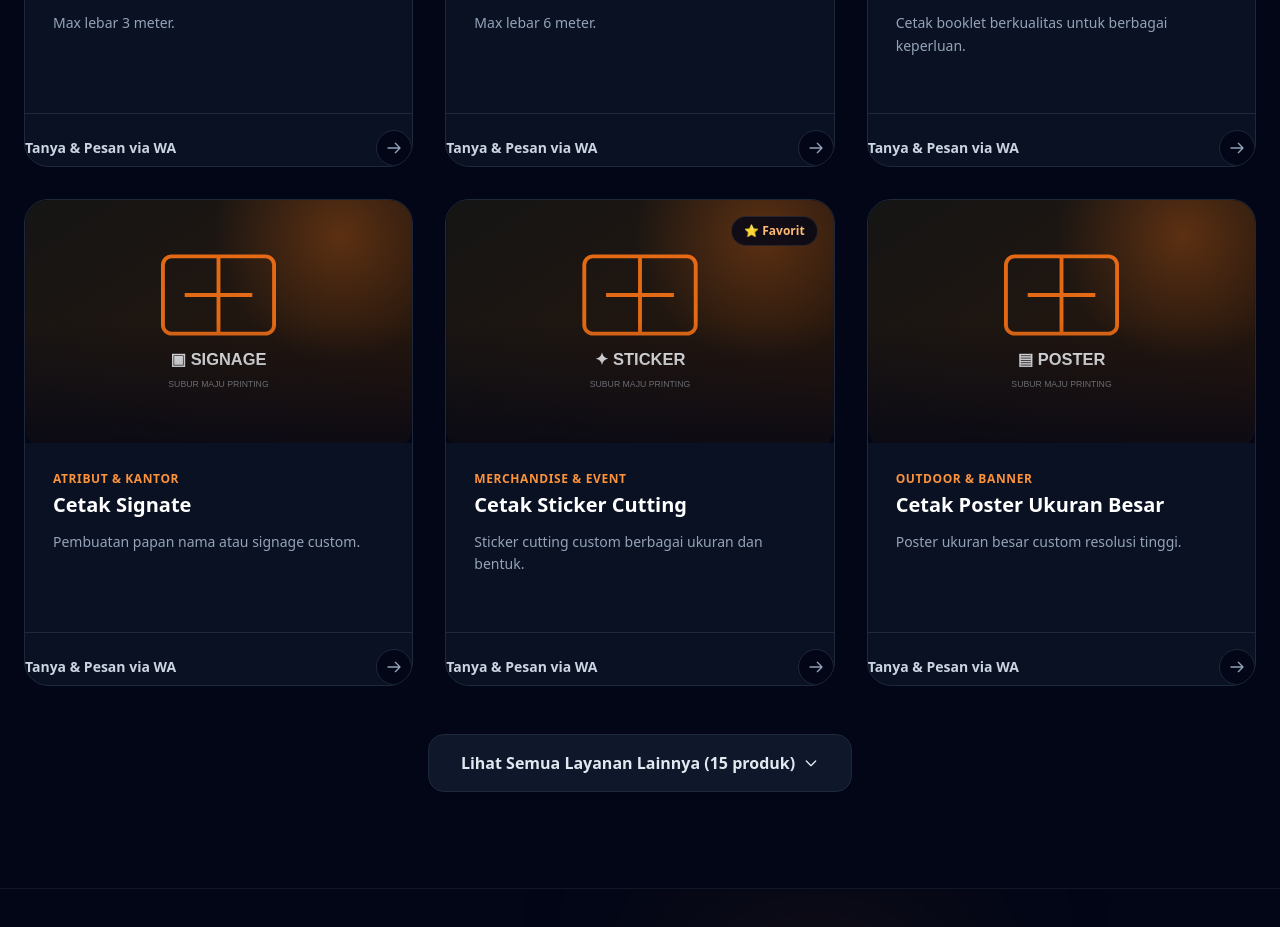
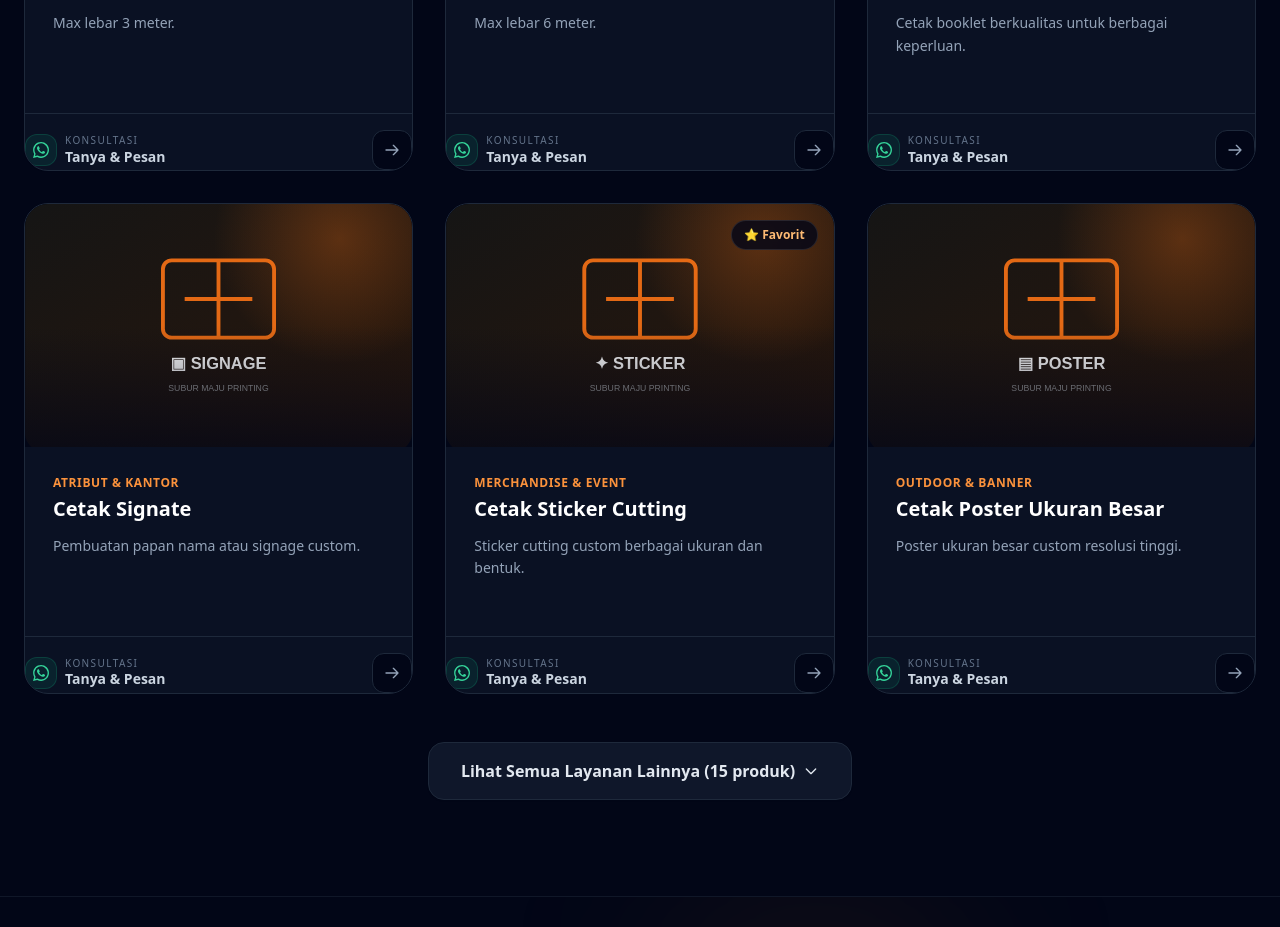
Before and after one commit to Heroness1/daycreed-inframe, a Next.js app: page / in a window 1280 px wide. Shown: the part 2580-3507 px from the top of the page. Built offline with nearby package versions, Linux system fonts and the light colour scheme.

Commit message:
style(catalog): polish WhatsApp order action

```diff
--- a/components/Catalog.jsx
+++ b/components/Catalog.jsx
@@ -196,11 +196,28 @@ export default function Catalog() {
 
                   <div className="relative z-10 mt-auto pt-4 border-t border-slate-800 flex items-center justify-between text-sm font-bold">
 
-                    <span className="text-slate-300 group-hover:text-orange-400 transition-colors">
-                      Tanya & Pesan via WA
+                    <span className="inline-flex items-center gap-2 text-slate-300 group-hover:text-orange-400 transition-colors">
+                      <span className="w-8 h-8 rounded-xl bg-emerald-500/10 border border-emerald-500/20 flex items-center justify-center text-emerald-400 group-hover:bg-emerald-500/15 transition-colors">
+                        <svg
+                          className="w-4 h-4"
+                          viewBox="0 0 24 24"
+                          fill="currentColor"
+                          aria-hidden="true"
+                        >
+                          <path d="M20.52 3.48A11.86 11.86 0 0 0 12.06 0C5.5 0 .16 5.34.16 11.9c0 2.1.55 4.16 1.6 5.97L.06 24l6.27-1.64a11.86 11.86 0 0 0 5.73 1.47h.01c6.56 0 11.9-5.34 11.9-11.9 0-3.18-1.24-6.16-3.45-8.45ZM12.07 21.8h-.01a9.87 9.87 0 0 1-5.03-1.38l-.36-.21-3.72.97.99-3.63-.23-.37a9.86 9.86 0 1 1 8.36 4.62Zm5.41-7.39c-.3-.15-1.77-.87-2.04-.97-.27-.1-.47-.15-.67.15-.2.3-.77.97-.94 1.17-.17.2-.35.22-.65.07-.3-.15-1.25-.46-2.38-1.47-.88-.78-1.48-1.74-1.65-2.04-.17-.3-.02-.46.13-.61.13-.13.3-.35.45-.52.15-.17.2-.3.3-.5.1-.2.05-.37-.02-.52-.07-.15-.67-1.62-.92-2.22-.24-.58-.49-.5-.67-.51h-.57c-.2 0-.52.07-.79.37-.27.3-1.04 1.02-1.04 2.49s1.07 2.89 1.22 3.09c.15.2 2.1 3.21 5.09 4.5.71.31 1.26.49 1.69.63.71.23 1.35.2 1.86.12.57-.08 1.77-.72 2.02-1.42.25-.7.25-1.3.17-1.42-.07-.12-.27-.2-.57-.35Z"/>
+                        </svg>
+                      </span>
+                      <span className="leading-tight">
+                        <span className="block text-[10px] font-medium uppercase tracking-[0.14em] text-slate-500 group-hover:text-slate-400">
+                          Konsultasi
+                        </span>
+                        <span className="block text-sm font-bold">
+                          Tanya & Pesan
+                        </span>
+                      </span>
                     </span>
 
-                    <div className="w-9 h-9 rounded-full bg-slate-950 border border-slate-800 group-hover:bg-orange-600 group-hover:text-white group-hover:border-orange-500 text-slate-400 flex items-center justify-center transition-all shadow-sm">
+                    <div className="w-10 h-10 rounded-xl bg-slate-950 border border-slate-800 group-hover:bg-orange-600 group-hover:text-white group-hover:border-orange-500 text-slate-400 flex items-center justify-center transition-all shadow-sm shrink-0">
 
                       <svg
                         className="w-4 h-4 transform group-hover:translate-x-0.5 transition-transform"
```
